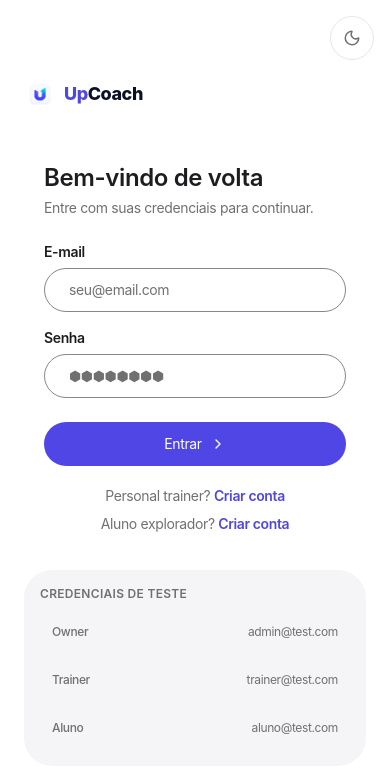
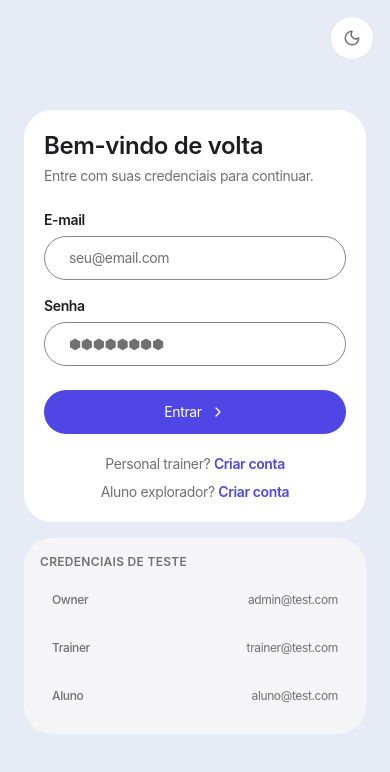
Before and after one commit to leoverardo/FormaTraining, a React (Vite) app in the folder frontend/: page /login in a window 390 px wide. Shown: the top 772 px of the page. Built offline with nearby package versions, Linux system fonts and the light colour scheme.

Commit message:
Refina contraste e temas do login

```diff
--- a/frontend/src/index.css
+++ b/frontend/src/index.css
@@ -181,6 +181,9 @@
 .uc-section { padding-block: var(--section-gap); }
 .uc-fade-up { transition: opacity var(--duration-medium) var(--ease-apple), transform var(--duration-medium) var(--ease-apple); }
 
+.login-panel { background: #e6ebf5; }
+:root[data-theme='dark'] .login-panel { background: #0b1020; }
+
 .app-shell { background: var(--surface-muted); color: var(--text); }
 @layer components {
   .ds-card { background: var(--surface); border: 0; border-radius: var(--radius-card); }
--- a/frontend/src/pages/auth/LoginPage.jsx
+++ b/frontend/src/pages/auth/LoginPage.jsx
@@ -6,7 +6,6 @@ import { useToast } from '../../components/ui/Toast';
 import { Button } from '../../components/ui/Button';
 import { Input } from '../../components/ui/Input';
 import { ChevronRight } from 'lucide-react';
-import { BrandLogo } from '../../components/brand/BrandLogo';
 import { BRAND_ASSETS } from '../../components/brand/brandAssets';
 
 export function LoginPage() {
@@ -44,13 +43,8 @@ export function LoginPage() {
       </aside>
 
       {/* Right column ? login form */}
-      <div className="login-panel flex-1 flex items-center justify-center p-6 bg-[var(--surface)]">
+      <div className="login-panel flex-1 flex items-center justify-center p-6">
         <div className="w-full max-w-md">
-          {/* Mobile logo */}
-          <div className="flex items-center gap-2 mb-8 lg:hidden">
-            <BrandLogo size="sm" />
-          </div>
-
           <div className="ds-card p-[var(--card-padding)]">
             <div className="mb-6">
               <h2 className="text-2xl font-semibold text-slate-900">Bem-vindo de volta</h2>
```
Also changed, not shown: 1 other file (tests, documents, lock files or other folders).
